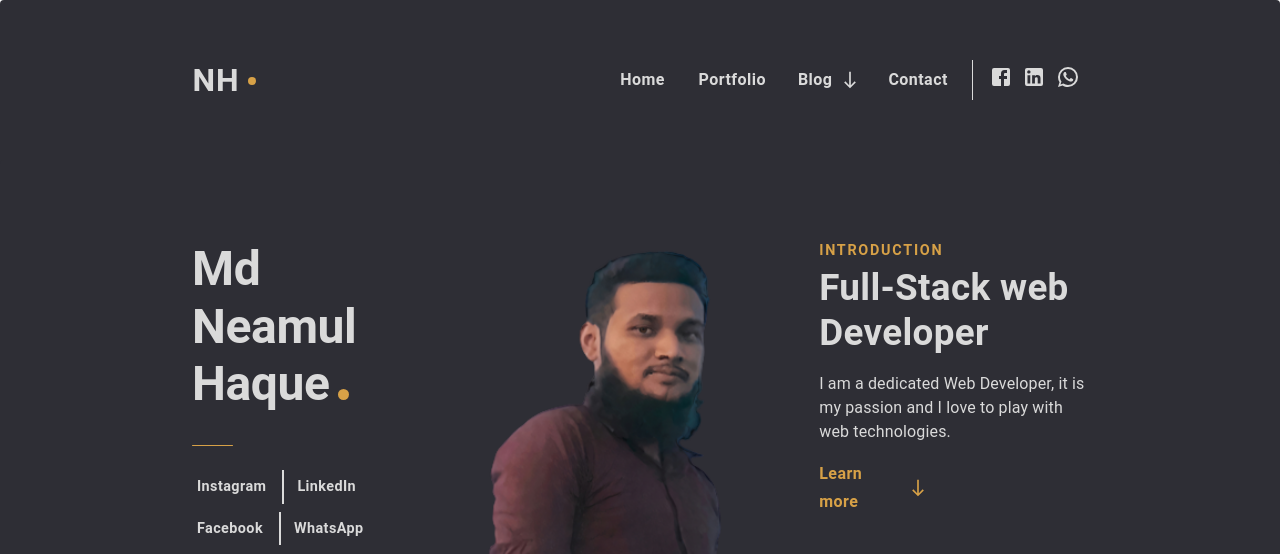
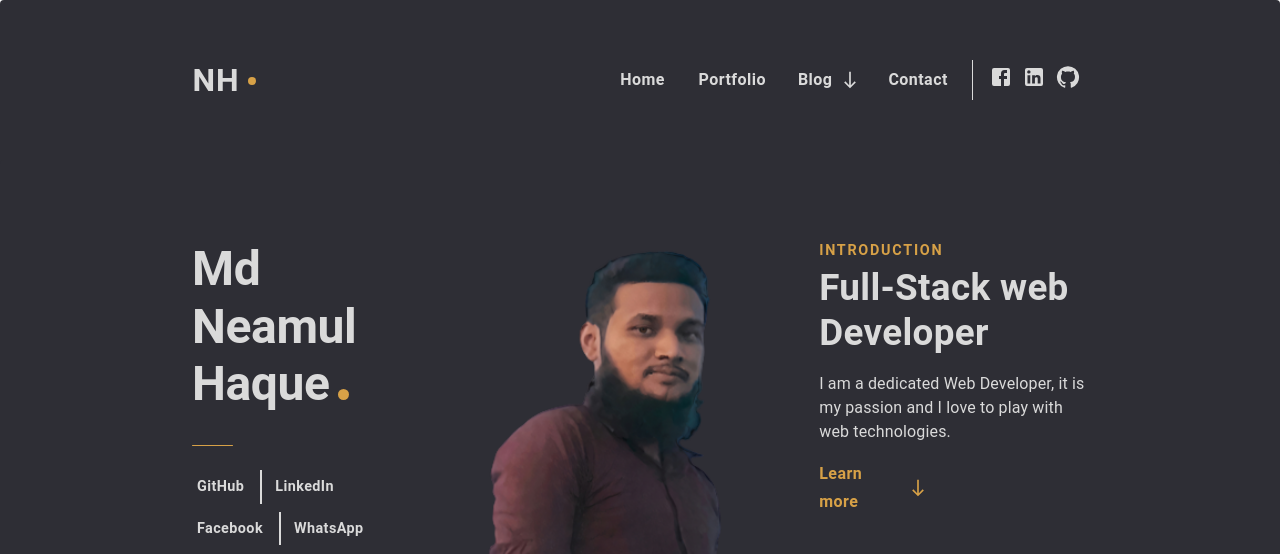
Before and after one commit to Neamul01/portfolio-second-nextjs, a Next.js app: page / in a window 1280 px wide. Shown: the top 554 px of the page. Built offline with nearby package versions, Linux system fonts and the light colour scheme.

Commit message:
hashnode added and links updated for github

```diff
--- a/components/Blogs/Blogs.tsx
+++ b/components/Blogs/Blogs.tsx
@@ -9,8 +9,10 @@ import Styles from '../../styles/Home.module.css'
 export const Blogs = () => {
     const latest2post = itemData.slice(0, 2);
     const restPosts = itemData.slice(2, 5);
+
     return (
         <Box
+            id='blogs'
             sx={{
                 backgroundColor: 'background.default',
                 backgroundImage: 'none',
--- a/components/Contact.tsx
+++ b/components/Contact.tsx
@@ -5,7 +5,7 @@ import React from 'react'
 // import FacebookIcon from '@mui/icons-material/Facebook';
 // import LinkedInIcon from '@mui/icons-material/LinkedIn';
 // import WhatsAppIcon from '@mui/icons-material/WhatsApp';
-import { Email, Phone, Facebook, LinkedIn, WhatsApp } from '@mui/icons-material'
+import { Email, Phone, Facebook, LinkedIn, WhatsApp, GitHub } from '@mui/icons-material'
 import Styles from '../styles/Home.module.css'
 
 export const Contact = () => {
@@ -33,6 +33,7 @@ export const Contact = () => {
 
     return (
         <Box
+            id='contact'
             sx={{
                 backgroundColor: 'background.paper',
                 backgroundImage: 'none',
@@ -167,7 +168,7 @@ export const Contact = () => {
                     </CardContent>
                 </Card>
 
-                {/* skype card  */}
+                {/* GitHub card  */}
                 <Card sx={{ minWidth: '22rem', marginTop: '0 !important' }}>
                     <CardContent
                         sx={{
@@ -178,10 +179,10 @@ export const Contact = () => {
                         }}
                     >
                         <IconButton aria-label="email">
-                            <Email />
+                            <GitHub />
                         </IconButton>
                         <Button
-                            href='!#'
+                            href='https://github.com/Neamul01'
                             className={Styles.menuArea}
                             sx={{
                                 fontSize: '1.1rem',
@@ -193,7 +194,7 @@ export const Contact = () => {
                                     bgcolor: 'background.default'
                                 },
                             }}
-                        >neamulhaque3298@gmail.com</Button>
+                        >GitHub</Button>
                     </CardContent>
                 </Card>
 
--- a/components/Introduction.tsx
+++ b/components/Introduction.tsx
@@ -61,7 +61,7 @@ export default function Introduction() {
                             mb: '2rem',
                         }}>
                         <Stack direction={'row'} sx={{ my: 1 }}>
-                            <Typography component={'a'} href='#!' target='_blank'>
+                            <Typography component={'a'} href='https://github.com/Neamul01' target='_blank'>
                                 <Button
                                     href='!#'
                                     size={'small'}
@@ -78,7 +78,7 @@ export default function Introduction() {
                                             color: 'text.secondary'
                                         },
                                     }}>
-                                    Instagram
+                                    GitHub
                                 </Button>
                             </Typography>
                             <Typography component='a' href='https://www.linkedin.com/in/neamul62/' target='_blanck'>
--- a/components/Navbar.tsx
+++ b/components/Navbar.tsx
@@ -5,8 +5,11 @@ import LinkedInIcon from '@mui/icons-material/LinkedIn';
 import WhatsAppIcon from '@mui/icons-material/WhatsApp';
 import SouthIcon from '@mui/icons-material/South';
 import Styles from '../styles/Home.module.css'
+import { useRouter } from 'next/router';
+import { GitHub } from '@mui/icons-material';
 
 export default function Navbar() {
+    const router = useRouter();
     return (
         <AppBar position='static'
             sx={{
@@ -54,7 +57,11 @@ export default function Navbar() {
                 <Stack direction={'row'}  >
                     <Stack direction={'row'} spacing={2} sx={{ pr: 2 }}>
                         <Button
-                            href='!#'
+                            onClick={() => {
+                                router.push({
+                                    pathname: "/"
+                                })
+                            }}
                             className={Styles.menuArea}
                             sx={{
                                 fontSize: '1rem',
@@ -66,7 +73,12 @@ export default function Navbar() {
                                 },
                             }} >Home</Button>
                         <Button
-                            href='!#'
+                            onClick={() => {
+                                router.push({
+                                    pathname: "/",
+                                    hash: "portfolio"
+                                })
+                            }}
                             className={Styles.menuArea}
                             sx={{
                                 fontSize: '1rem',
@@ -78,8 +90,13 @@ export default function Navbar() {
                                 }
                             }}  >Portfolio</Button>
                         <Button
-                            href='!#'
                             className={Styles.menuArea}
+                            onClick={() => {
+                                router.push({
+                                    pathname: "/",
+                                    hash: "blogs"
+                                })
+                            }}
                             sx={{
                                 fontSize: '1rem',
                                 color: 'text.primary',
@@ -90,7 +107,12 @@ export default function Navbar() {
                                 }
                             }} endIcon={<SouthIcon />}  >Blog</Button>
                         <Button
-                            href='!#'
+                            onClick={() => {
+                                router.push({
+                                    pathname: "/",
+                                    hash: "contact"
+                                })
+                            }}
                             className={Styles.menuArea}
                             sx={{
                                 fontSize: '1rem',
@@ -133,7 +155,7 @@ export default function Navbar() {
                                 }}><LinkedInIcon />
                             </IconButton>
                         </Typography>
-                        <Typography component={'a'} href='#!' target='_blank' >
+                        <Typography component={'a'} href='https://github.com/Neamul01' target='_blank' >
                             <IconButton
                                 className={Styles.menuArea}
                                 component={'p'}
@@ -143,7 +165,7 @@ export default function Navbar() {
                                     display: 'inline-block',
                                     padding: '0'
                                 }}>
-                                <Link href='!#' sx={{ color: 'text.primary', }}><WhatsAppIcon /></Link>
+                                <Link href='!#' sx={{ color: 'text.primary', }}><GitHub /></Link>
                             </IconButton>
                         </Typography>
                     </Stack>
--- a/components/Portfolio.tsx
+++ b/components/Portfolio.tsx
@@ -10,6 +10,7 @@ export const Portfolio = () => {
     const [open, setOpen] = useState(false)
     return (
         <Stack
+            id='portfolio'
             direction='column'
             sx={{
                 backgroundColor: 'background.paper',
```
